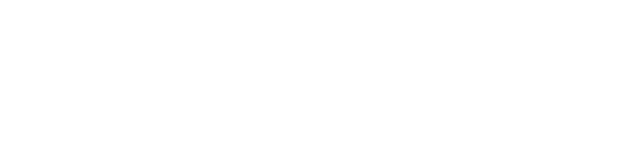
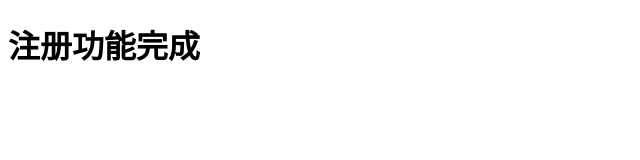
Before and after one commit to 3c-dc/Git-02, a plain HTML site: page index.html in a window 1280 px wide. Shown: the whole page, without its empty margins (0-640 px from the left). Drawn offline with Linux system fonts and the light colour scheme.

Commit message:
注册分支功能完成

```diff
--- a/index.html
+++ b/index.html
@@ -7,6 +7,6 @@
   <title>Document</title>
 </head>
 <body>
-
+  <h1>注册功能完成</h1>
 </body>
 </html>
```
